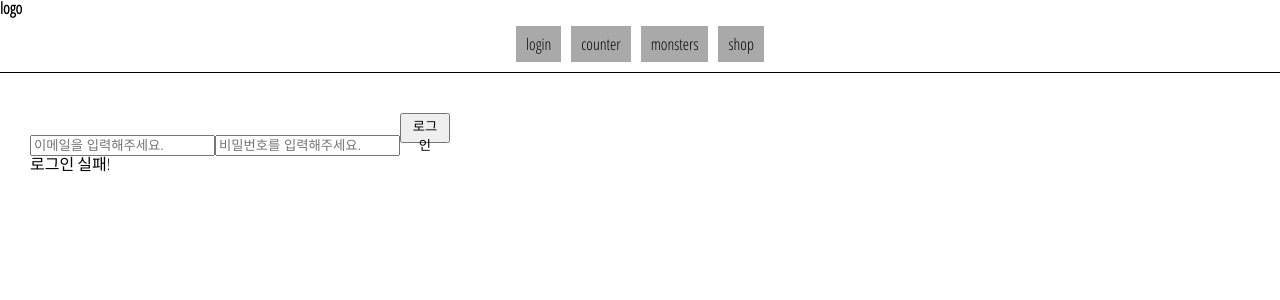
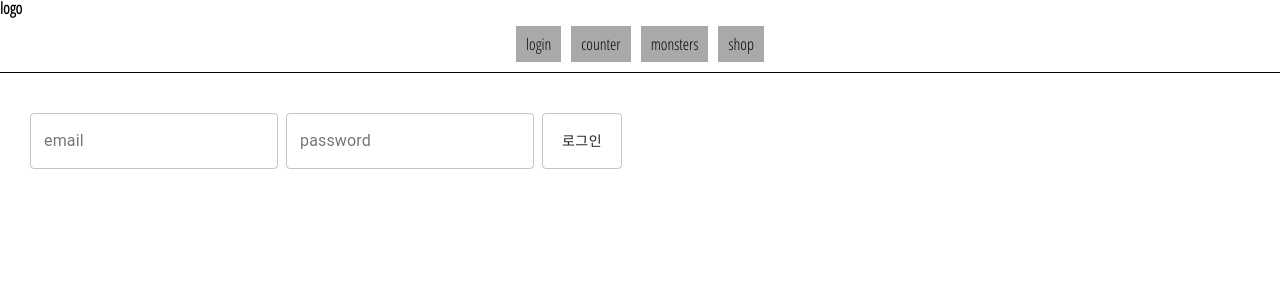
Before and after one commit to JEONGSSO/udemy_react_complete_learn, a React app: page /login in a window 1280 px wide. Shown: the top 300 px of the page. Built offline with nearby package versions, Linux system fonts and the light colour scheme.

Commit message:
:hammer: material-ui using login test refactor

```diff
--- a/src/components/login/Login.tsx
+++ b/src/components/login/Login.tsx
@@ -1,27 +1,35 @@
 import React, { ChangeEvent, FormEvent, useState } from 'react';
-import { FormLabel, Input } from '@material-ui/core';
+import { BaseTextField, BaseButton } from '@/layout/common';
 
 import './input.scss';
 
 import users, { Users } from './dummy';
 
+type UserData = {
+  email: string;
+  password: string;
+};
+
 export default () => {
-  const [email, setEmail] = useState('');
-  const [password, setPassword] = useState('');
+  const [userData, setUserData] = useState<UserData>({
+    email: '',
+    password: '',
+  });
+  const [loading, setLoading] = useState(false);
   const [login, setLogin] = useState(false);
 
-  const emailSetter = ({ target }: ChangeEvent<HTMLInputElement>) => {
-    setEmail(target.value);
+  const userDataSetter = ({ target }: ChangeEvent<HTMLInputElement>) => {
+    setUserData({
+      ...userData,
+      [target.name]: target.value,
+    });
   };
 
-  const passwordSetter = ({ target }: ChangeEvent<HTMLInputElement>) => {
-    setPassword(target.value);
-  };
+  const handleSubmit = async (e: FormEvent) => {
+    e.preventDefault();
+    setLoading(true);
 
-  const submitHandle = async (e: FormEvent) => {
-    e.preventDefault();
-
-    const successLogin = (
+    const validLogin = (
       users: Array<Users> = [],
       email: string,
       password: string
@@ -38,29 +46,38 @@ export default () => {
 
     const data: any = await fakeFetchUsers.then((res) => res).catch(alert);
 
-    if (successLogin(data, email, password)) {
-      setLogin(true);
-    }
+    setLogin(validLogin(data, userData.email, userData.password));
+    setLoading(false);
   };
 
   return (
-    <form>
-      <input
-        type="text"
-        name="eamil"
-        onChange={emailSetter}
-        defaultValue={email}
+    <form onSubmit={handleSubmit}>
+      <BaseTextField
+        label="email"
+        name="email"
         placeholder="이메일을 입력해주세요."
+        onChange={userDataSetter}
+        value={userData.email}
+        disabled={loading}
       />
-      <input
+      <BaseTextField
         type="password"
+        label="password"
         name="password"
-        onChange={passwordSetter}
-        defaultValue={password}
         placeholder="비밀번호를 입력해주세요."
+        onChange={userDataSetter}
+        value={userData.password}
+        disabled={loading}
+        InputProps={{
+          inputProps: {
+            autoComplete: 'email',
+          },
+        }}
       />
-      <button onClick={submitHandle}>로그인</button>
-      <p>로그인 {login ? '성공' : '실패'}!</p>
+      <BaseButton type="submit" onClick={handleSubmit} size="medium">
+        로그인
+      </BaseButton>
+      {login && <p>로그인 성공!</p>}
     </form>
   );
 };
--- a/src/components/login/dummy.ts
+++ b/src/components/login/dummy.ts
@@ -6,7 +6,7 @@ export type Users = {
 const users: Array<Users> = [
   {
     email: 'test@naver.com',
-    password: 'test1234',
+    password: '1234',
   },
 ];
 
--- /dev/null
+++ b/src/layout/common/BaseButton.tsx
@@ -0,0 +1,20 @@
+import React from 'react';
+import { Button, ButtonProps, makeStyles } from '@material-ui/core';
+
+const useStyles = makeStyles((theme) => ({
+  button: {
+    width: theme.spacing(10),
+    height: theme.spacing(7),
+  },
+}));
+
+const BaseButton = ({ children, ...optionProps }: ButtonProps) => {
+  const classes = useStyles();
+  return (
+    <Button {...optionProps} className={classes.button} variant="outlined">
+      {children}
+    </Button>
+  );
+};
+
+export default BaseButton;
--- /dev/null
+++ b/src/layout/common/BaseTextField.tsx
@@ -0,0 +1,18 @@
+import React from 'react';
+import { makeStyles, TextField, TextFieldProps } from '@material-ui/core';
+
+const useStyles = makeStyles((theme) => ({
+  input: {
+    marginRight: theme.spacing(1),
+  },
+}));
+
+const BaseTextField = ({ ...optionProps }: TextFieldProps) => {
+  const classes = useStyles();
+
+  return (
+    <TextField className={classes.input} {...optionProps} variant="outlined" />
+  );
+};
+
+export default BaseTextField;
--- /dev/null
+++ b/src/layout/common/index.ts
@@ -0,0 +1,4 @@
+import BaseTextField from './BaseTextField';
+import BaseButton from './BaseButton';
+
+export { BaseTextField, BaseButton };
```
Also changed, not shown: 1 other file (tests, documents, lock files or other folders).
